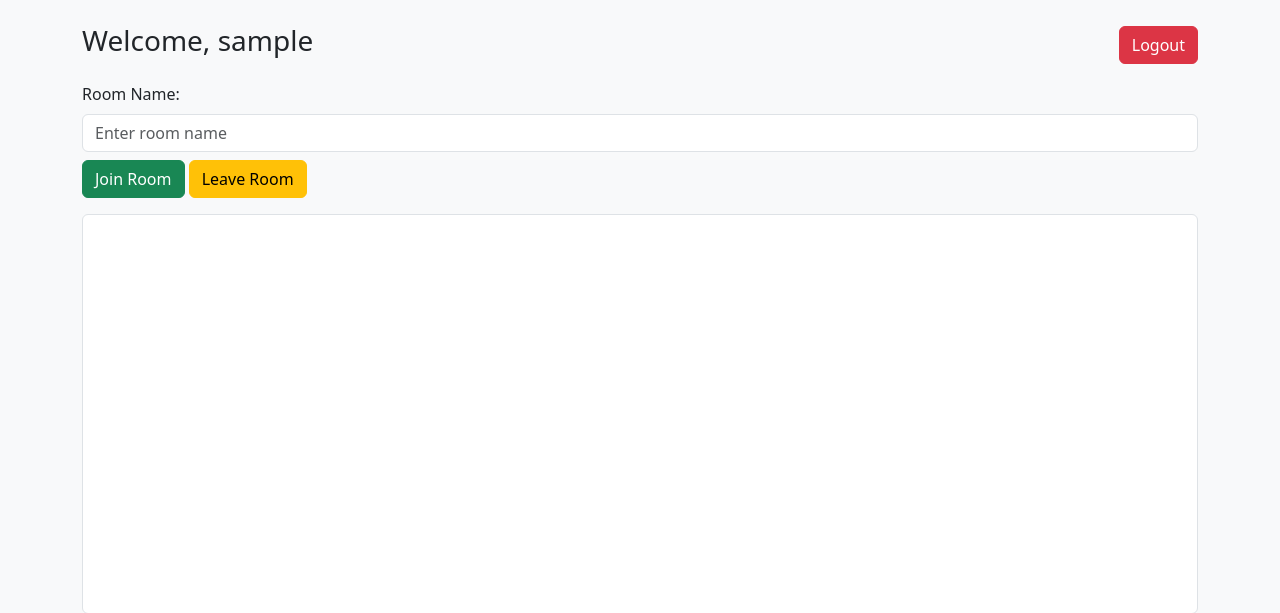
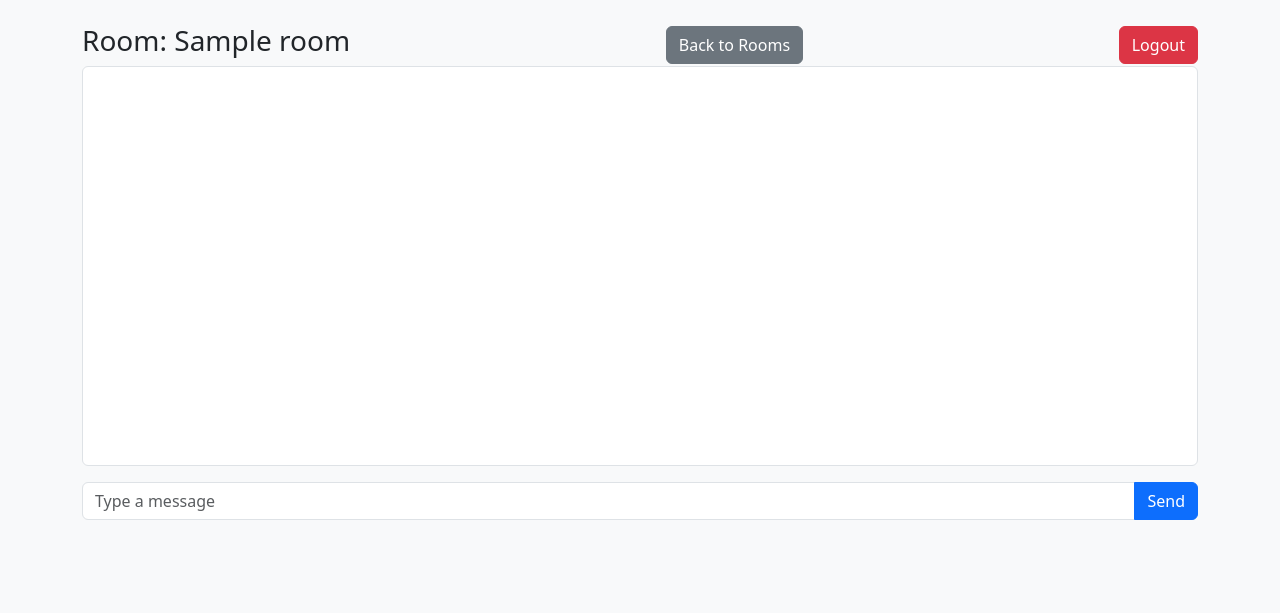
Before and after one commit to im-mcma/Private-chat, a Flask app: page /rooms/1/chat in a window 1280 px wide. Shown: the top 613 px of the page. Run offline with Flask 3, Linux system fonts and the light colour scheme; the visitor is signed in with stand-in values (Sample User, id 1); tables that the repository leaves empty hold one stand-in row (values such as "Sample post"); some libraries are stand-ins or nearby versions.

Commit message:
Update chat.html

```diff
--- a/templates/chat.html
+++ b/templates/chat.html
@@ -2,28 +2,23 @@
 <html lang="en">
 <head>
     <meta charset="UTF-8" />
-    <title>Chat Room</title>
+    <title>Chat Room - {{ room.name }}</title>
+    <meta name="viewport" content="width=device-width, initial-scale=1" />
     <link href="https://cdn.jsdelivr.net/npm/bootstrap@5.3.0/dist/css/bootstrap.min.css" rel="stylesheet"/>
     <script src="https://cdn.socket.io/4.6.1/socket.io.min.js" crossorigin="anonymous"></script>
 </head>
 <body class="bg-light">
 <div class="container mt-4">
     <div class="d-flex justify-content-between align-items-center">
-        <h3>Welcome, {{ username }}</h3>
+        <h3>Room: {{ room.name }}</h3>
+        <a href="{{ url_for('rooms') }}" class="btn btn-secondary">Back to Rooms</a>
         <a href="{{ url_for('logout') }}" class="btn btn-danger">Logout</a>
     </div>
 
-    <div class="mb-3 mt-3">
-        <label for="room" class="form-label">Room Name:</label>
-        <input type="text" id="room" class="form-control" placeholder="Enter room name">
-        <button id="joinBtn" class="btn btn-success mt-2">Join Room</button>
-        <button id="leaveBtn" class="btn btn-warning mt-2">Leave Room</button>
-    </div>
-
-    <div id="chatbox" class="border rounded p-3 mb-3" style="height: 400px; overflow-y: scroll; background: #fff;"></div>
+    <div class="border rounded p-3 mb-3" style="height: 400px; overflow-y: scroll; background: #fff;" id="chatbox"></div>
 
     <div class="input-group">
-        <input type="text" id="message" class="form-control" placeholder="Type a message">
+        <input type="text" id="message" class="form-control" placeholder="Type a message" autocomplete="off" />
         <button id="sendBtn" class="btn btn-primary">Send</button>
     </div>
 </div>
@@ -31,45 +26,15 @@
 <script>
     const socket = io();
 
-    let currentRoom = null;
+    socket.emit('join', { room: "{{ room.name }}" });
 
-    const joinBtn = document.getElementById('joinBtn');
-    const leaveBtn = document.getElementById('leaveBtn');
-    const roomInput = document.getElementById('room');
     const chatbox = document.getElementById('chatbox');
     const messageInput = document.getElementById('message');
     const sendBtn = document.getElementById('sendBtn');
 
-    joinBtn.onclick = () => {
-        const room = roomInput.value.trim();
-        if (!room) {
-            alert('Please enter a room name');
-            return;
-        }
-        socket.emit('join', { room });
-        currentRoom = room;
-        chatbox.innerHTML += `<div><em>You joined room <strong>${room}</strong></em></div>`;
-        chatbox.scrollTop = chatbox.scrollHeight;
-    };
-
-    leaveBtn.onclick = () => {
-        if (!currentRoom) {
-            alert('You are not in any room');
-            return;
-        }
-        socket.emit('leave');
-        chatbox.innerHTML += `<div><em>You left room <strong>${currentRoom}</strong></em></div>`;
-        currentRoom = null;
-        chatbox.scrollTop = chatbox.scrollHeight;
-    };
-
     sendBtn.onclick = () => {
         const msg = messageInput.value.trim();
         if (!msg) return;
-        if (!currentRoom) {
-            alert('Please join a room first');
-            return;
-        }
         socket.emit('message', msg);
         messageInput.value = '';
     };
@@ -78,6 +43,10 @@
         chatbox.innerHTML += `<div>${msg}</div>`;
         chatbox.scrollTop = chatbox.scrollHeight;
     });
+
+    window.onbeforeunload = () => {
+        socket.emit('leave');
+    };
 </script>
 </body>
 </html>
```
